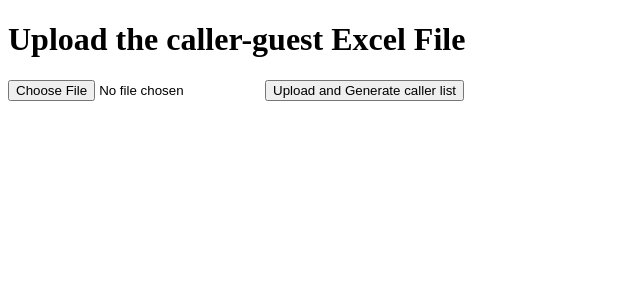
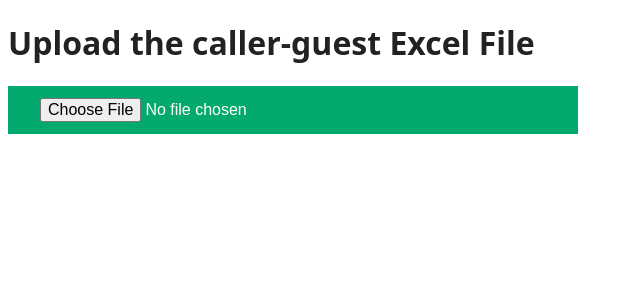
Before and after one commit to manningt/convert_server, a Flask app: page / in a window 1280 px wide. Shown: the top 300 px of the page, without its empty margins (0-640 px from the left). Run offline with Flask 3, Linux system fonts and the light colour scheme; parts of the project's set-up code (start-up, migrations or seed data) failed here and were passed over.

Commit message:
add css: dark mode, better button

```diff
--- /dev/null
+++ b/static/css/simple.css
@@ -0,0 +1,31 @@
+body {
+  color: #222;
+  background: #fff;
+  font: 100% system-ui;
+}
+a {
+  color: #0033cc;
+}
+
+@media (prefers-color-scheme: dark) {
+  body {
+    color: #eee;
+    background: #121212;
+  }
+
+  body a {
+    color: #809fff;
+  }
+}
+
+.choose_file_button {
+  background-color: #04AA6D;
+  border: none;
+  color: white;
+  padding: 12px 32px;
+  text-align: center;
+  text-decoration: none;
+  display: inline-block;
+  width:40%;
+  font-size: 16px;
+}
--- a/templates/index.html
+++ b/templates/index.html
@@ -2,13 +2,14 @@
 <html>
 <head>
     <title>Excel File Upload and Processing</title>
+    <link rel="stylesheet" href="{{ url_for('static', filename='css/simple.css') }}">
 </head>
 <body>
     <h1>Upload the caller-guest Excel File</h1>
     <!-- the action below could be simply /upload -->
     <form action="{{ url_for('main.upload_file') }}" method="post" enctype="multipart/form-data">
-         <input type="file" name="file" required>
-        <input type="submit" value="Upload and Generate caller list">
+        <input type="file" onchange="form.submit()" name="file" class="choose_file_button" required>
+        <!-- <input type="submit" class="submit_button" value="Upload and Generate caller list"> -->
     </form>
 </body>
 </html>
```
